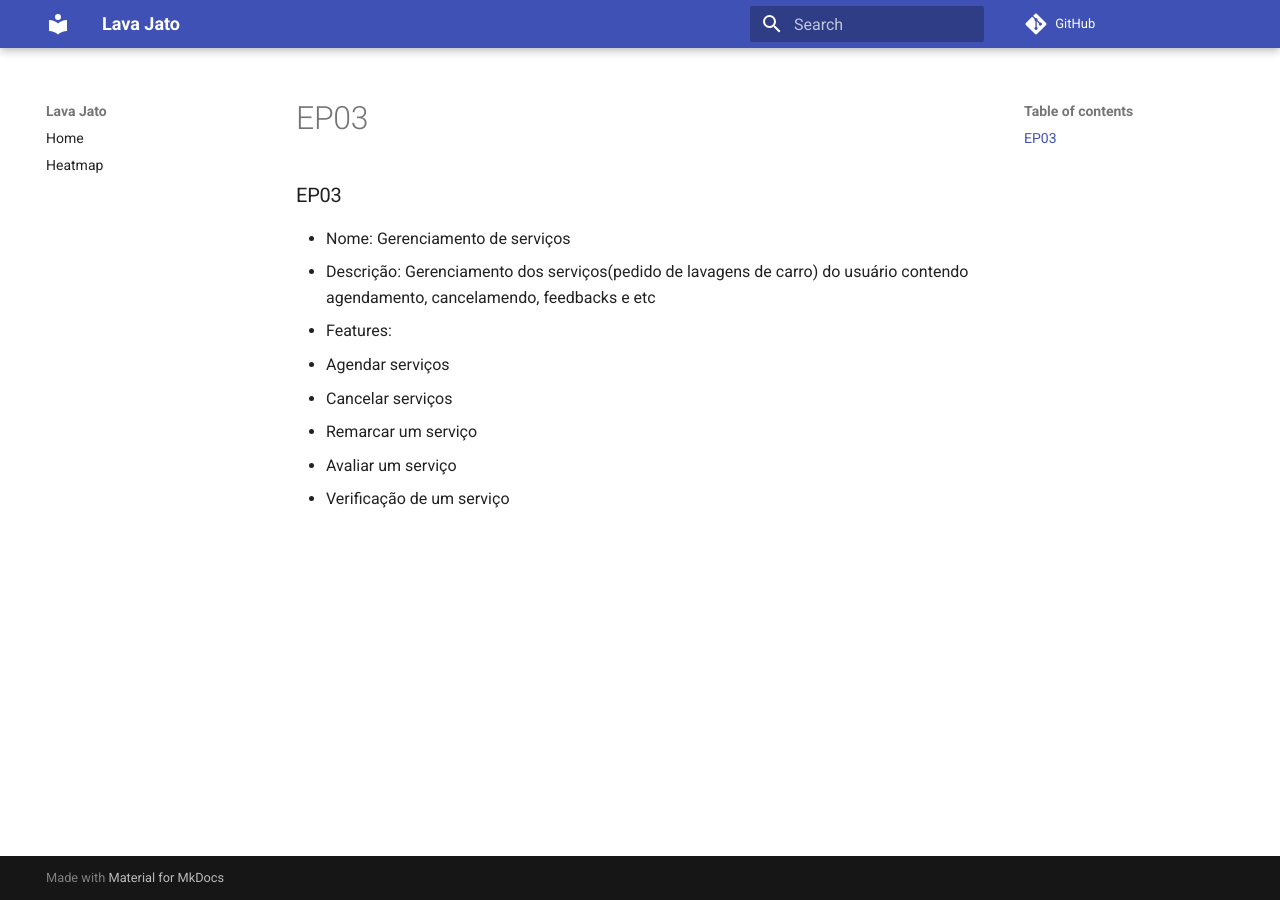
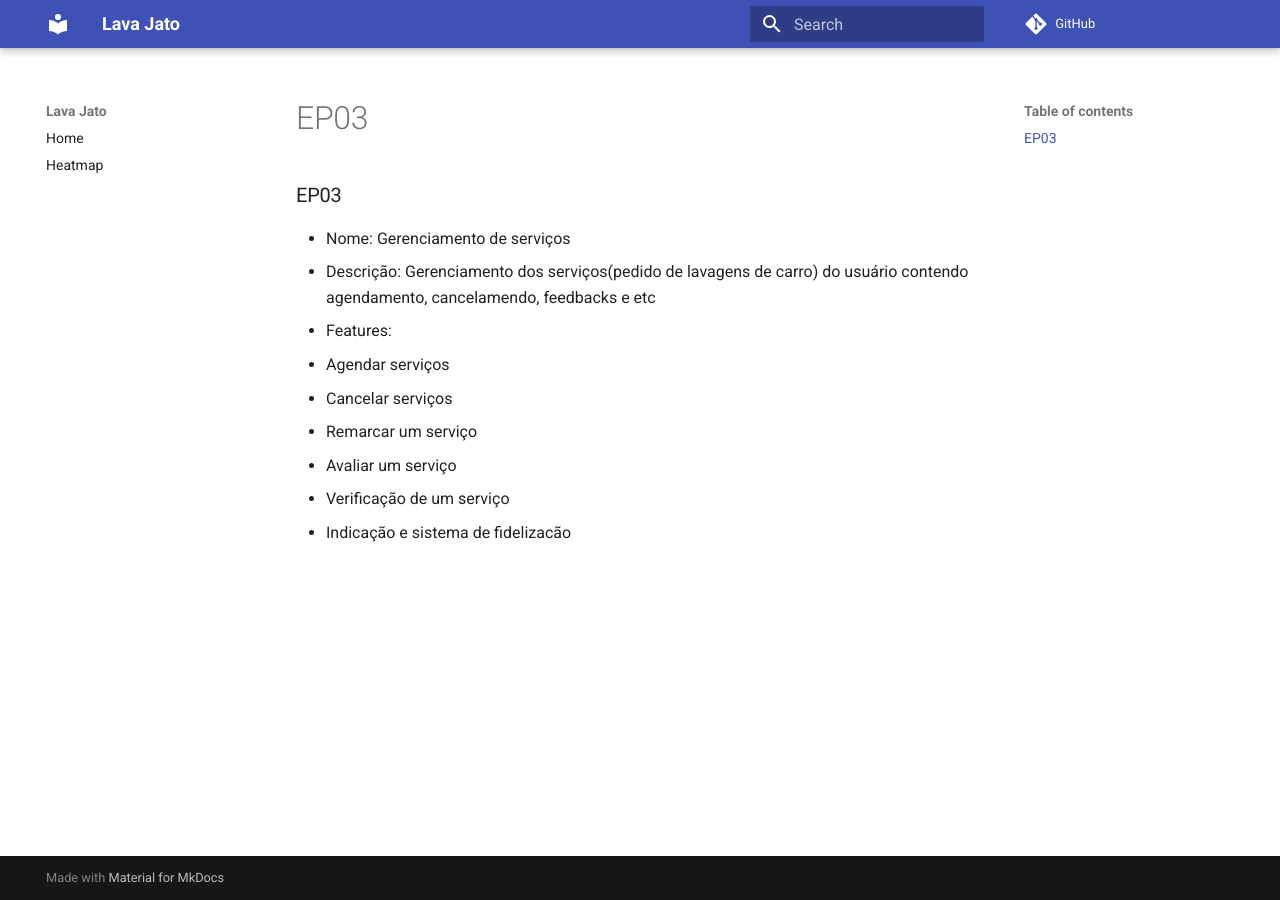
Before and after one commit to UnBArqDsw2021-2/2021.2_G2_Ki-Limpinho, an MkDocs documentation site: the page built from docs/modelagem/Epicos/EP03.md, in a window 1280 px wide. Built offline with MkDocs 1.6.1 and Material for MkDocs 9.7.7, drawn with Linux system fonts in a browser that asks for light colours; comment, search, counter and statistics services are not loaded.

Commit message:
adicao de nova feature ao epico 3

```diff
--- a/docs/modelagem/Epicos/EP03.md
+++ b/docs/modelagem/Epicos/EP03.md
@@ -8,3 +8,4 @@
   * Remarcar um serviço
   * Avaliar um  serviço
   * Verificação  de um serviço
+  * Indicação e sistema de fidelizacão
```
